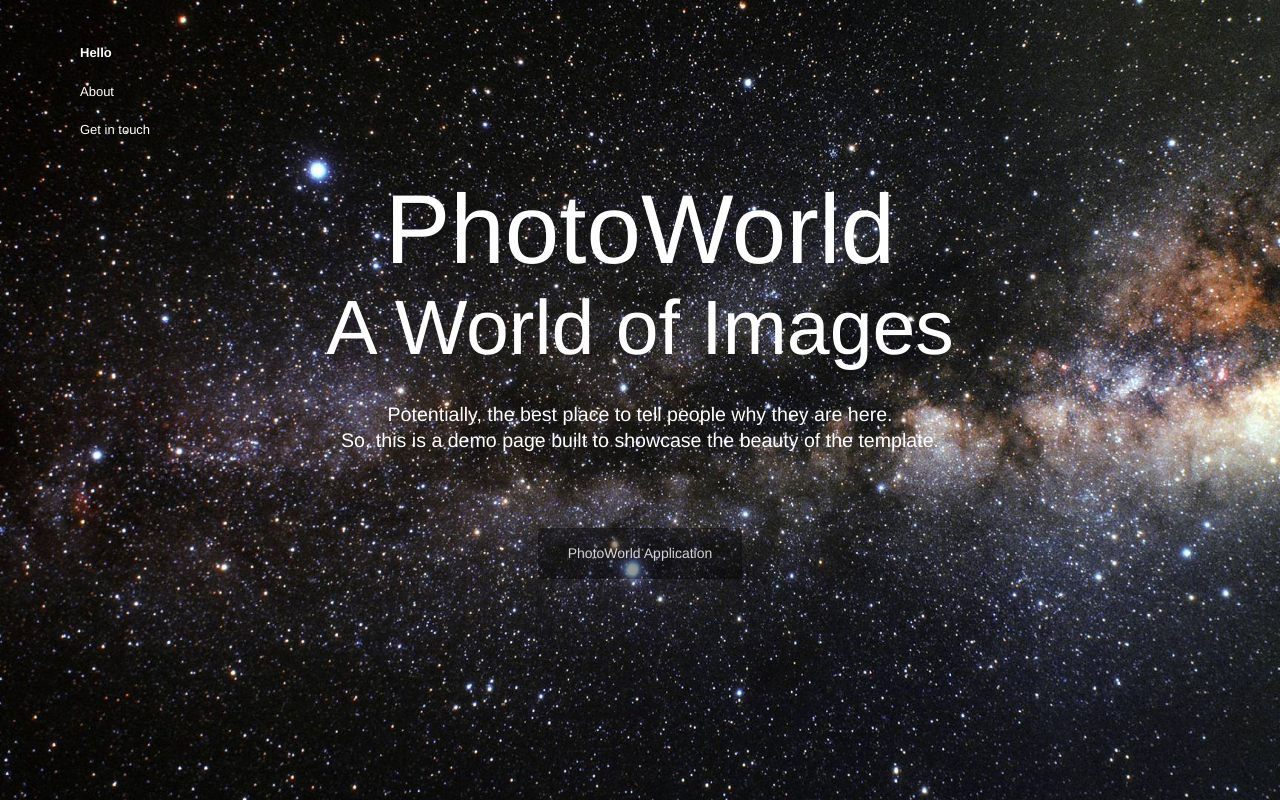
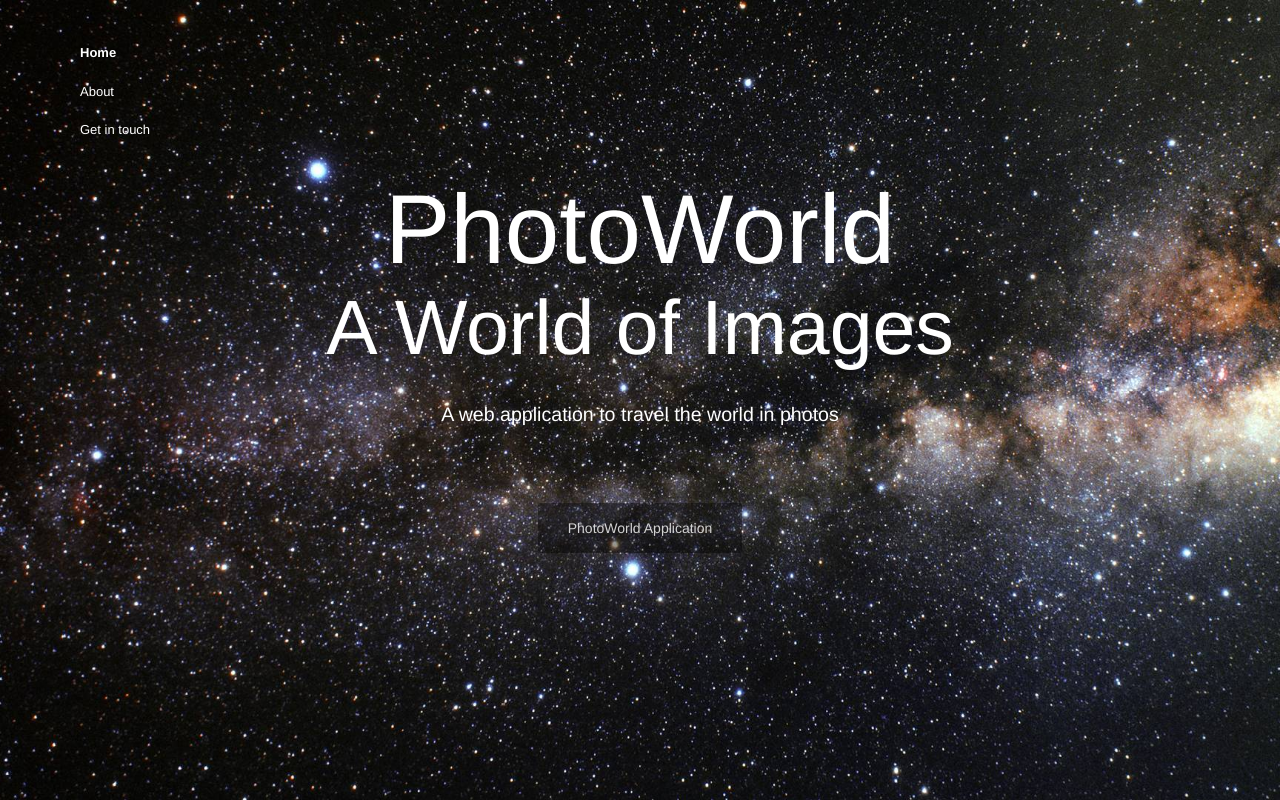
Before and after one commit to jonathanraxa/PhotoWorld, a PHP site: page /home.html in a window 1280 px wide, after a click that opens the changed part. Run offline with PHP 8.4, Linux system fonts and the light colour scheme; some libraries are stand-ins or nearby versions; some web fonts are replaced.

Commit message:
new home page

```diff
--- a/Magister/assets/css/magister.css
+++ b/Magister/assets/css/magister.css
@@ -20,7 +20,9 @@ body {
 	font-weight: normal;
 }
 
-
+.row{
+	color:white;
+}
 /********************************************************/
 /*                    Navigation bar                    */
 /********************************************************/
@@ -28,6 +30,7 @@ body {
 @media (min-width: 768px) {
 	.mainmenu { position: fixed; }
 }
+
 
 .navbar-toggle {
 	position:relative;
--- a/home.html
+++ b/home.html
@@ -29,7 +29,7 @@
 			<button type="button" class="navbar-toggle" data-toggle="dropdown"><span class="icon-bar"></span> <span class="icon-bar"></span> <span class="icon-bar"></span> </button>
 			<!-- <a data-toggle="dropdown" href="#">Dropdown trigger</a> -->
 			<ul class="dropdown-menu" role="menu" aria-labelledby="dLabel">
-				<li><a href="#head" class="active">Hello</a></li>
+				<li><a href="#head" class="active">Home</a></li>
 				<li><a href="#about">About</a></li>
 <!-- 				<li><a href="#themes">Themes</a></li>
  -->				<li><a href="#contact">Get in touch</a></li>
@@ -52,8 +52,8 @@
 
 				<!-- Short introductory (optional) -->
 				<h3 class="tagline">
-					Potentially, the best place to tell people why they are here.<br>
-					So, this is a demo page built to showcase the beauty of the template.
+					A web application
+to travel the world in photos<br>
 				</h3>
 
 				<!-- Nice place to describe your site in a sentence or two -->
@@ -69,15 +69,26 @@
 <section class="section" id="about">
 	<div class="container">
 
-		<h2 class="text-center title">About me</h2>
+		<h2 class="text-center title">About</h2>
 		<div class="row">
 			<div class="col-sm-4 col-sm-offset-2">
-				<h5><strong>Where's my lorem ipsum?<br></strong></h5>
-				<p>Well, here it is: Lorem ipsum dolor sit amet, consectetur adipisicing elit. Dolorum, ullam, ducimus, eaque, ex autem est dolore illo similique quasi unde sint rerum magnam quod amet iste dolorem ad laudantium molestias enim quibusdam inventore totam fugit eum iusto ratione alias deleniti suscipit modi quis nostrum veniam fugiat debitis officiis impedit ipsum natus ipsa. Doloremque, id, at, corporis, libero laborum architecto mollitia molestiae maxime aut deserunt sed perspiciatis quibusdam praesentium consectetur in sint impedit voluptates! Deleniti, sequi voluptate recusandae facere nostrum?</p>
+				<h5><strong>Description<br></strong></h5>
+				<p>Photo World is a web application that allows users to interact with images by way of using geolocation and tag metadata via Flickr concurrently with the Google Maps API. The embedded geolocation in the images will allow the application to track where specifically Google map will find the image. Users shall also show the photo information once they click a marker within the map that will bring up a description of the photo that includes the title, user, date/time, and location of the photo. Another feature included is relational data where a user could find the areas where a particular image tag was used for photos taken.
+				</p>
 			</div>
 			<div class="col-sm-4">
-				<h5><strong>More, more lipsum!<br></strong></h5>
-				<p>Tempore, eos, voluptatem minus commodi error aut eaque neque consequuntur optio nesciunt quod quibusdam. Ipsum, voluptatibus, totam, modi perspiciatis repudiandae odio ad possimus molestias culpa optio eaque itaque dicta quod cupiditate reiciendis illo illum aspernatur ducimus praesentium quae porro alias repellat quasi cum fugiat accusamus molestiae exercitationem amet fugit sint eligendi omnis adipisci corrupti. Aspernatur.</p>
+				<h5><strong>Current Uses<br></strong></h5>
+				<p><ul>
+						<li>Search for image based on keywords (with dates and other filters)</li>
+						<li>Displays thumbnails on bottom of page</li>
+						<li>Clicking on thumbnail photo will display marker with info window on the map</li>
+						<li>Display multiple photos on map based on locations (without clicking on each photo)</li>
+						<li>Select photos to add to slideshow by way of info window</li>
+						<li>Enter text (comment) for an image, save on browser</li>
+						<li>Display slideshow with comments from info window</li>
+						<li>Save/reload slideshow after closing browser</li>
+</ul>
+</p>
 				<h5><strong>Author links<br></strong></h5>
 				<p><a href="http://be.net/pozhilov9409">Behance</a> / <a href="https://twitter.com/serggg">Twitter</a> / <a href="http://linkedin.com/pozhilov">LinkedIn</a> / <a href="https://www.facebook.com/pozhilov">Facebook</a></p>
 			</div>
```
